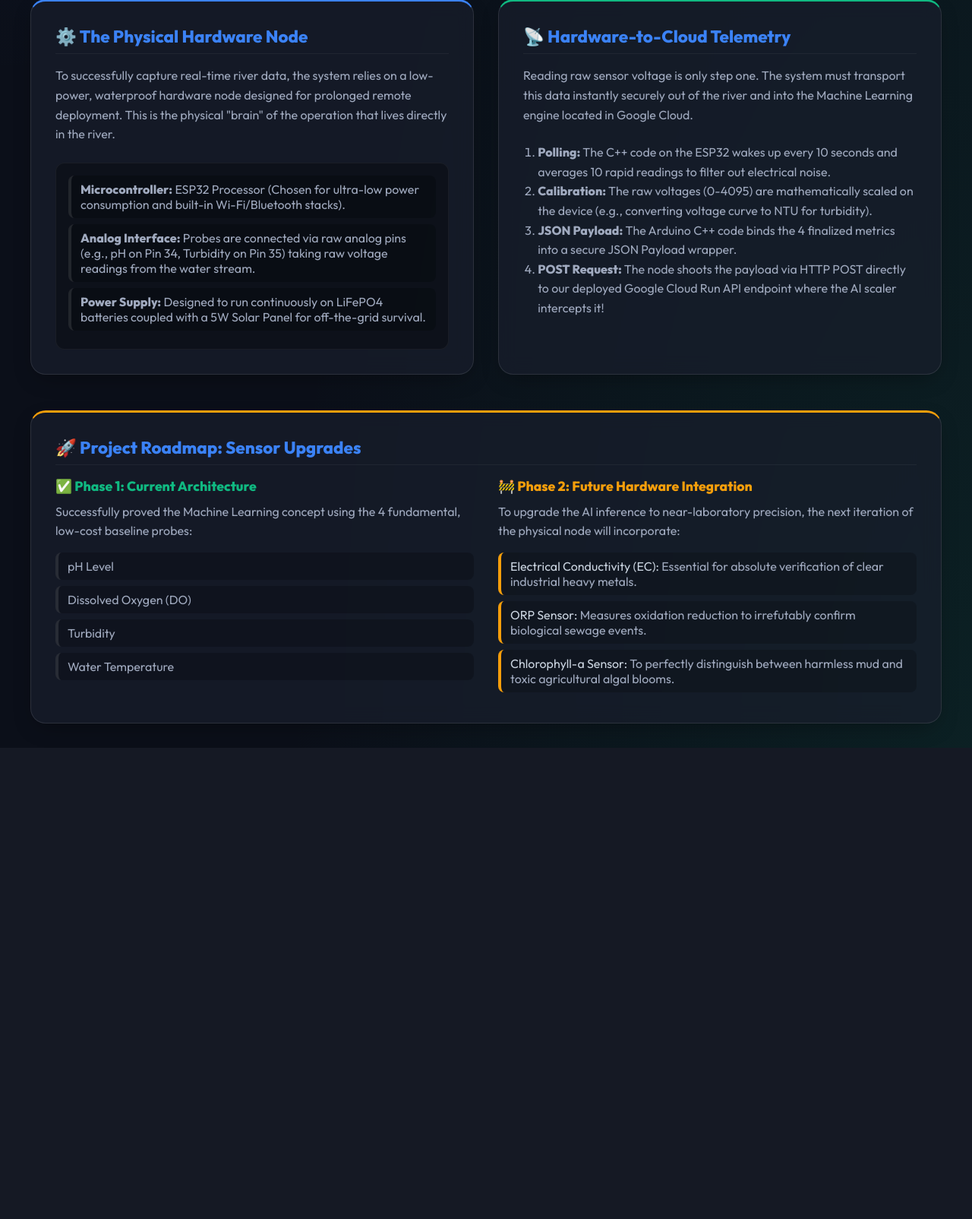
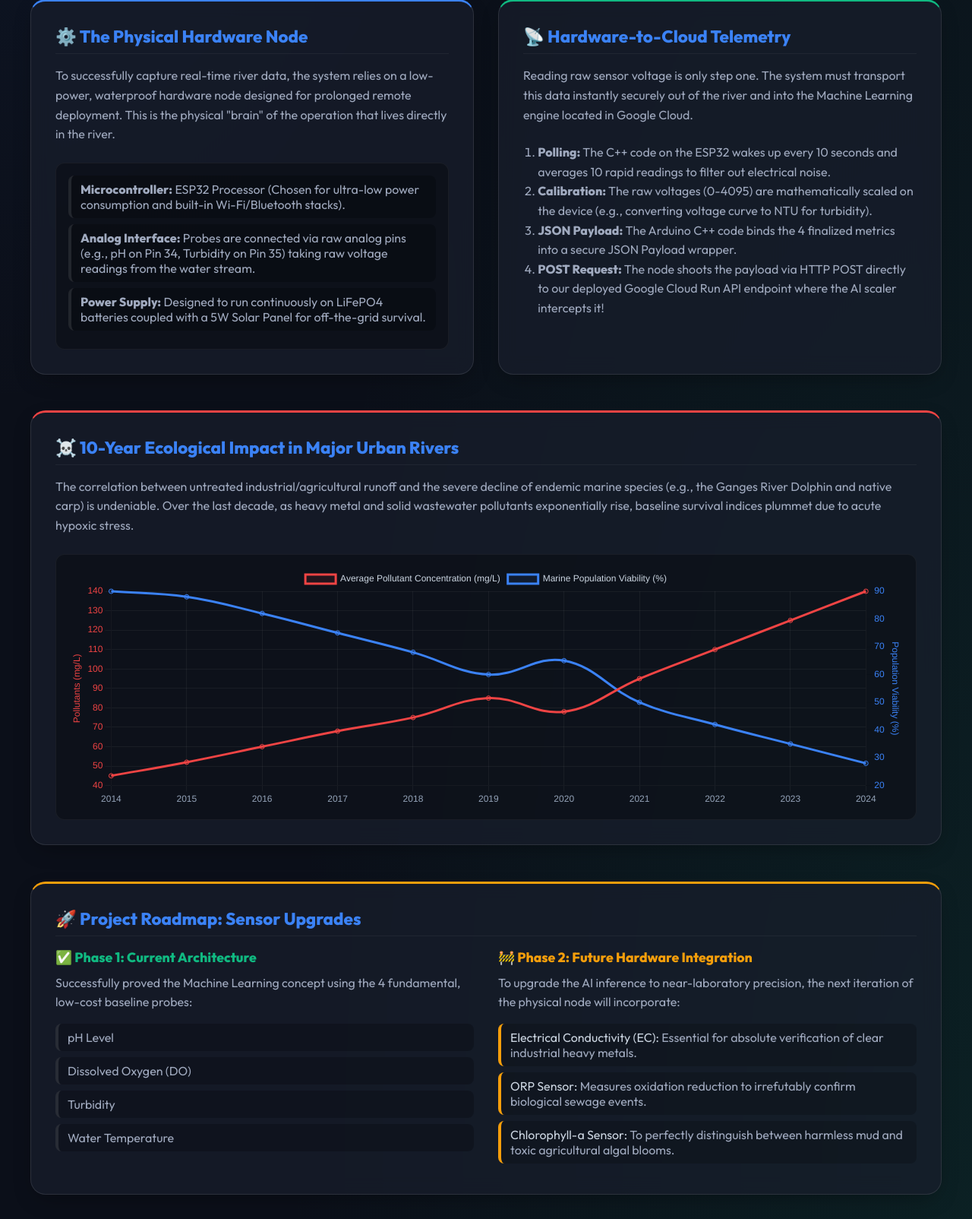
Before and after one commit to lakshyachandravanshi543-alt/VARUNAA-AI, a Flask app: page / in a window 1280 px wide. Shown: the part 1982-3586 px from the top of the page at 76% size. Before the commit the page ends 2952 px from the top, so only its background shows below. Run offline with Flask 3, Linux system fonts and the light colour scheme.

Commit message:
Add 10-year Ecological Marine Impact Chart

```diff
--- a/static/js/main.js
+++ b/static/js/main.js
@@ -292,4 +292,52 @@ document.addEventListener('DOMContentLoaded', () => {
             }
         });
     }
+
+
+    // --- MARINE IMPACT CHART INITIALIZATION ---
+    const marineCtx = document.getElementById('marineChart');
+    if(marineCtx) {
+        new Chart(marineCtx, {
+            type: 'line',
+            data: {
+                labels: ['2014', '2015', '2016', '2017', '2018', '2019', '2020', '2021', '2022', '2023', '2024'],
+                datasets: [
+                    {
+                        label: 'Average Pollutant Concentration (mg/L)',
+                        data: [45, 52, 60, 68, 75, 85, 78, 95, 110, 125, 140],
+                        borderColor: '#ef4444',
+                        backgroundColor: 'rgba(239, 68, 68, 0.1)',
+                        tension: 0.4,
+                        yAxisID: 'y'
+                    },
+                    {
+                        label: 'Marine Population Viability (%)',
+                        data: [90, 88, 82, 75, 68, 60, 65, 50, 42, 35, 28],
+                        borderColor: '#3b82f6',
+                        backgroundColor: 'rgba(59, 130, 246, 0.1)',
+                        tension: 0.4,
+                        yAxisID: 'y1'
+                    }
+                ]
+            },
+            options: {
+                responsive: true,
+                maintainAspectRatio: false,
+                scales: {
+                    x: { ticks: { color: '#94a3b8' }, grid: { color: 'rgba(255,255,255,0.05)' } },
+                    y: {
+                        type: 'linear', display: true, position: 'left',
+                        title: { display: true, text: 'Pollutants (mg/L)', color: '#ef4444' },
+                        ticks: { color: '#ef4444' }, grid: { color: 'rgba(255,255,255,0.05)' }
+                    },
+                    y1: {
+                        type: 'linear', display: true, position: 'right',
+                        title: { display: true, text: 'Population Viability (%)', color: '#3b82f6' },
+                        ticks: { color: '#3b82f6' }, grid: { drawOnChartArea: false }
+                    }
+                },
+                plugins: { legend: { labels: { color: '#cbd5e1' } } }
+            }
+        });
+    }
 });
--- a/templates/index.html
+++ b/templates/index.html
@@ -155,6 +155,17 @@
             </div>
         </section>
 
+        <!-- Ecological Impact Section -->
+        <section class="info-section">
+            <div class="info-card" style="grid-column: 1 / -1; border-top: 3px solid #ef4444;">
+                <h3>☠️ 10-Year Ecological Impact in Major Urban Rivers</h3>
+                <p style="color: var(--text-secondary);">The correlation between untreated industrial/agricultural runoff and the severe decline of endemic marine species (e.g., the Ganges River Dolphin and native carp) is undeniable. Over the last decade, as heavy metal and solid wastewater pollutants exponentially rise, baseline survival indices plummet due to acute hypoxic stress.</p>
+                <div style="margin-top: 1.5rem; background: rgba(0,0,0,0.3); border-radius: 12px; padding: 1rem; border: 1px solid rgba(255,255,255,0.05); height: 350px;">
+                    <canvas id="marineChart"></canvas>
+                </div>
+            </div>
+        </section>
+
         <!-- Future Roadmap Section -->
         <section class="info-section">
             <div class="info-card" style="grid-column: 1 / -1; border-top: 3px solid #f59e0b;">
```
